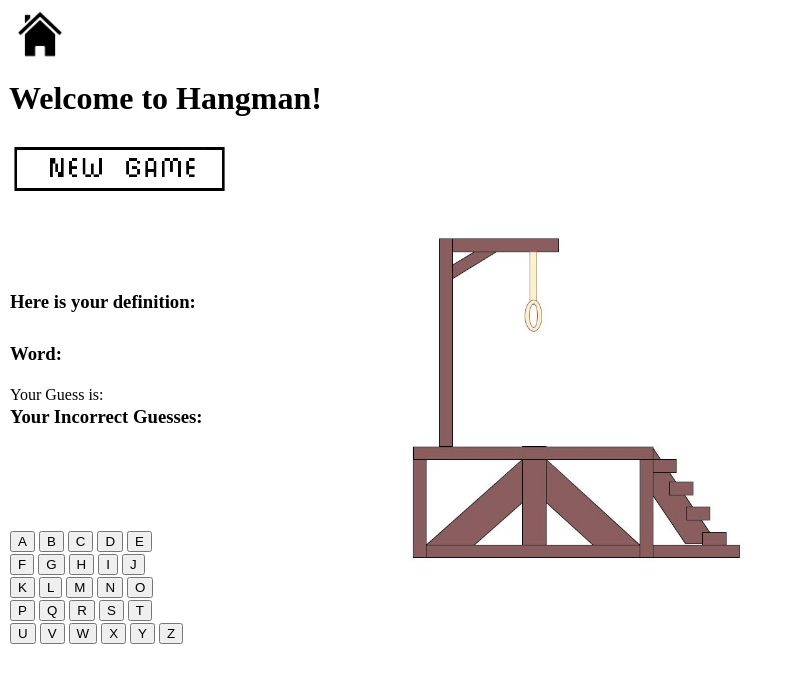
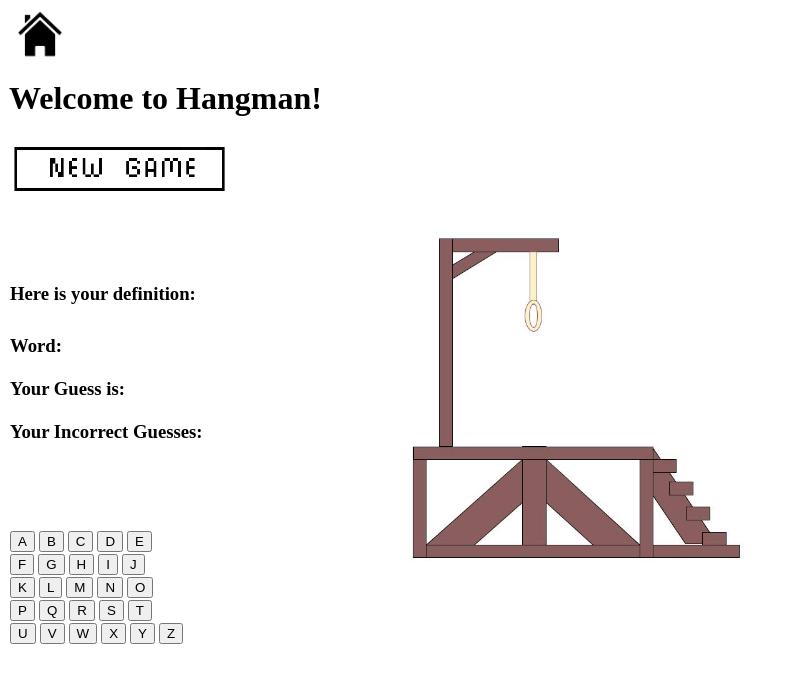
Before and after one commit to RyanHaki/lyntax_final, a Jekyll site: the page built from _pages/Hangman.html, in a window 1280 px wide. Shown: the top 683 px of the page, without its empty margins (0-793 px from the left). Built offline with Jekyll 4.4.1, drawn with Linux system fonts in a browser that asks for light colours.

Commit message:
hangman fix

```diff
--- a/_pages/Hangman2.html
+++ b/_pages/Hangman.html
@@ -74,12 +74,13 @@
                             </td>
                         </tr>
                         <tr><td>
-                            <p>Your Guess is: <br>
+                            <h3 class="text-black">Your Guess is:</h3>
                                 <span id = "key"></span>
                                 <span id = "test"></span>
                             </p>
 
-                        </td></tr>
+                        </td>
+                        </tr>
                         <tr>
                             <td>
                                 <h3 class="text-black">Your Incorrect Guesses:</h3>
```
